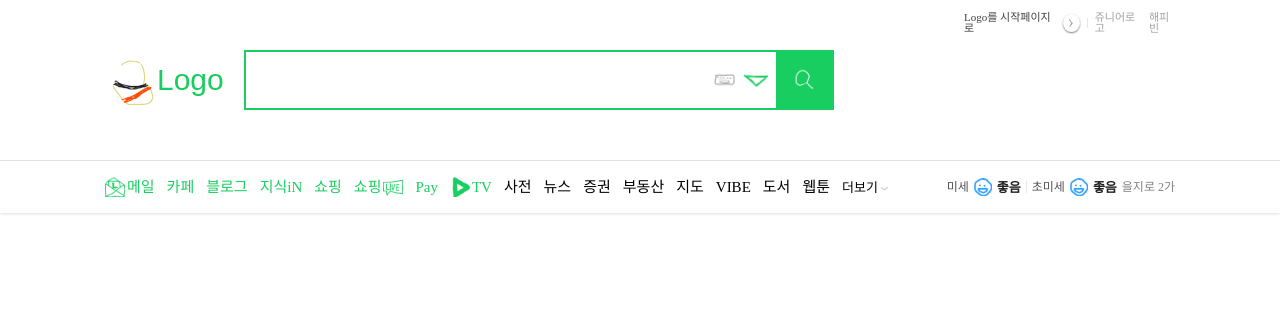
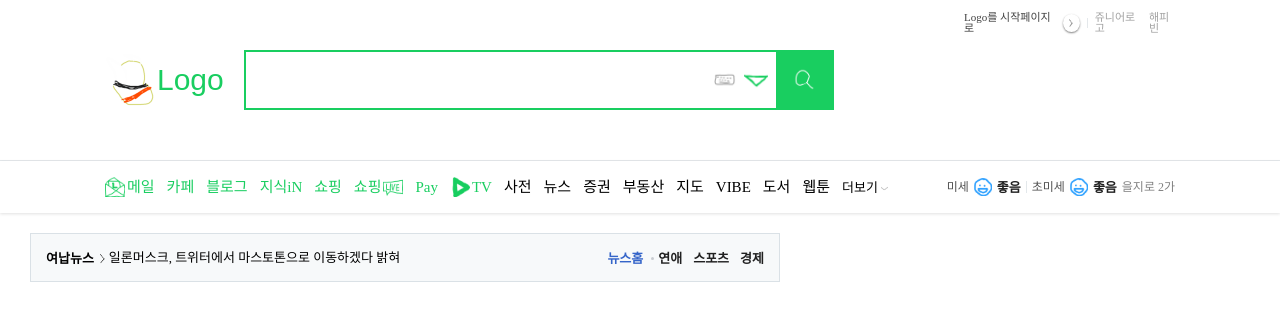
Before and after one commit to arkk200/Naver, a SvelteKit app: page / in a window 1280 px wide. Shown: the top 320 px of the page. Built offline with nearby package versions, Linux system fonts and the light colour scheme; a web font is replaced by a local one.

Commit message:
FEAT :: NewsStand 헤더 제작

```diff
--- a/src/routes/+page.svelte
+++ b/src/routes/+page.svelte
@@ -1,4 +1,5 @@
 <script>
+    import Container from './common/Container/Container.svelte';
     import Header from './common/Header/Header.svelte';
     import Navigation from './common/Navigation/Navigation.svelte';
 </script>
@@ -6,6 +7,7 @@
 <div class="wrap">
     <Header />
     <Navigation />
+    <Container />
 </div>
 
 <style>
--- /dev/null
+++ b/src/routes/common/Container/Container.svelte
@@ -0,0 +1,14 @@
+<script>
+    import NewsStand from "./NewsStand/NewsStand.svelte";
+
+</script>
+
+<div class="container">
+    <NewsStand />
+</div>
+
+<style>
+    .container {
+        padding: 20px 30px;
+    }
+</style>
--- /dev/null
+++ b/src/routes/common/Container/NewsStand/NewsStand.svelte
@@ -0,0 +1,13 @@
+<script>
+    import NewsStandHeader from "./NewsStandHeader/NewsStandHeader.svelte";
+
+</script>
+<section class="news-stand">
+    <NewsStandHeader />
+</section>
+
+<style>
+    .news-stand {
+        width: 750px;
+    }
+</style>
--- /dev/null
+++ b/src/routes/common/Container/NewsStand/NewsStandHeader/Links.svelte
@@ -0,0 +1,40 @@
+<div class="links">
+    <a href="/">뉴스홈</a>
+    <div class="other-links">
+        <a href="/">연애</a>
+        <a href="/">스포츠</a>
+        <a href="/">경제</a>
+    </div>
+</div>
+
+<style>
+    .links {
+        display: flex;
+        margin-left: auto;
+        column-gap: 4px;
+    }
+    .links a {
+        font-size: 13px;
+        text-decoration: none;
+        color: #202020;
+        font-weight: 600;
+    }
+    .links > a:first-child {
+        color: #3565C9;
+        display: flex;
+        align-items: center;
+    }
+    .links > a:first-child::after {
+        display: inline-block;
+        width: 3px;
+        height: 3px;
+        content: '';
+        background-color: #c8ccd1;
+        border-radius: 50%;
+        margin-left: 8px;
+    }
+    .links .other-links {
+        display: flex;
+        column-gap: 11px;
+    }
+</style>
--- /dev/null
+++ b/src/routes/common/Container/NewsStand/NewsStandHeader/NewsHeaderContents.svelte
@@ -0,0 +1,46 @@
+<div class="news-header-contents">
+    <div>일론머스크, 트위터에서 마스토톤으로 이동하겠다 밝혀</div>
+    <div>부산소마고 밤돌이로 팀, 신입생 모집중</div>
+    <div>프론트엔드 개발자들, 스벨트킷 쓰고 암 나았다는 증언 속출</div>
+    <div>한화, 1달러에 1450원까지 치솟아</div>
+</div>
+
+<style>
+    .news-header-contents {
+        animation: slide 35s infinite;
+    }
+    @keyframes slide {
+        from {
+            transform: translateY(0);
+        }
+        23% {
+            transform: translateY(0);
+        }
+        25% {
+            transform: translateY(-25%);
+        }
+        47% {
+            transform: translateY(-25%);
+        }
+        50% {
+            transform: translateY(-50%);
+        }
+        73% {
+            transform: translateY(-50%);
+        }
+        75% {
+            transform: translateY(-75%);
+        }
+        97% {
+            transform: translateY(-75%);
+        }
+    }
+    .news-header-contents:hover {
+        animation-play-state: paused;
+    }
+    .news-header-contents div {
+        height: 24px;
+        font-size: 13px;
+        line-height: 24px;
+    }
+</style>
--- /dev/null
+++ b/src/routes/common/Container/NewsStand/NewsStandHeader/NewsMedia.svelte
@@ -0,0 +1,17 @@
+<div class="news-media">
+    여납뉴스
+    <img src="/images/arrow.png" alt="arrow" />
+</div>
+
+<style>
+    .news-media {
+        display: flex;
+        align-items: center;
+        column-gap: 2px;
+        font-size: 13px;
+        font-weight: 600;
+    }
+    .news-media img {
+        width: 13px;
+    }
+</style>
--- /dev/null
+++ b/src/routes/common/Container/NewsStand/NewsStandHeader/NewsStandHeader.svelte
@@ -0,0 +1,28 @@
+<script>
+    import Links from "./Links.svelte";
+import NewsHeaderContents from "./NewsHeaderContents.svelte";
+import NewsMedia from "./NewsMedia.svelte";
+</script>
+
+<header class="news-stand-header">
+    <NewsMedia />
+    <div class="news-header-contents-wrap">
+        <NewsHeaderContents />
+    </div>
+    <Links />
+</header>
+
+<style>
+    .news-stand-header {
+        padding: 12px 15px 11px;
+        background-color: #F7F9FA;
+        border: 1px solid #DAE1E6;
+        display: flex;
+        align-items: center;
+    }
+
+    .news-header-contents-wrap {
+        height: 24px;
+        overflow: hidden;
+    }
+</style>
```
